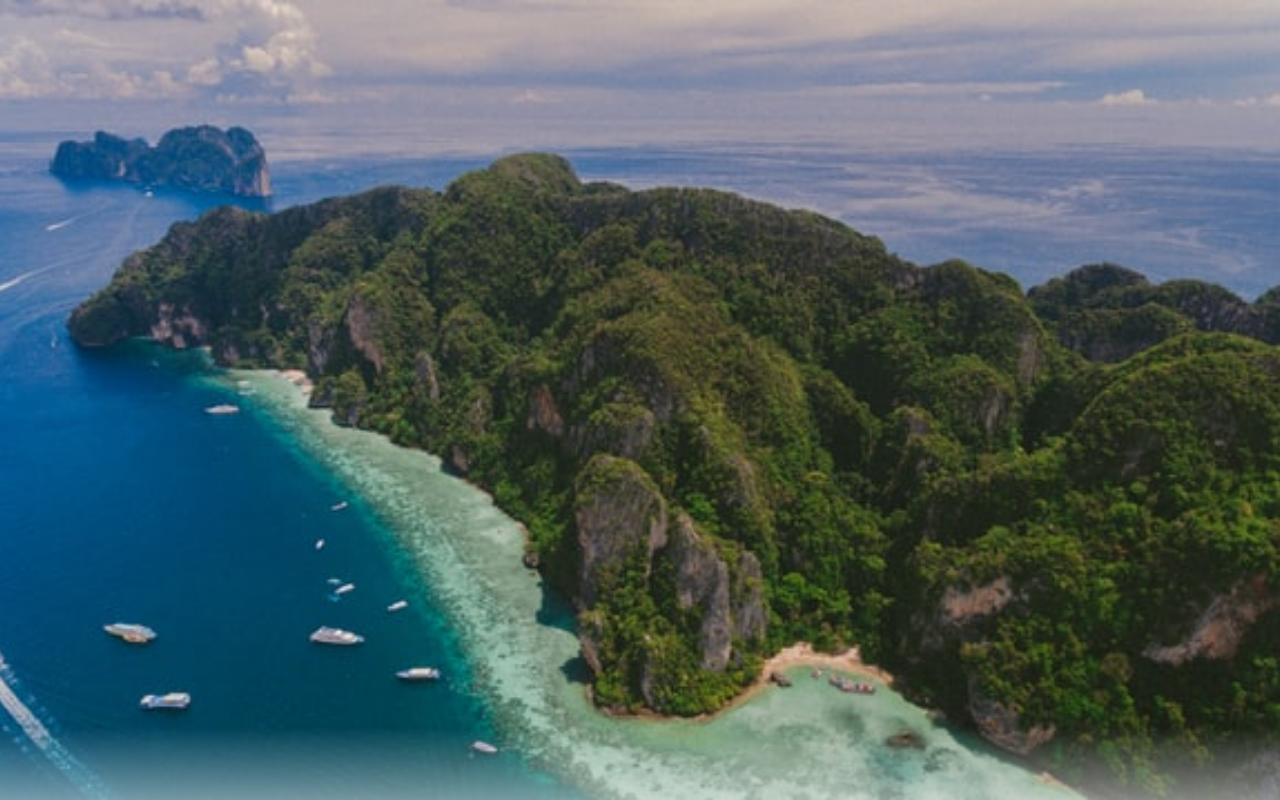
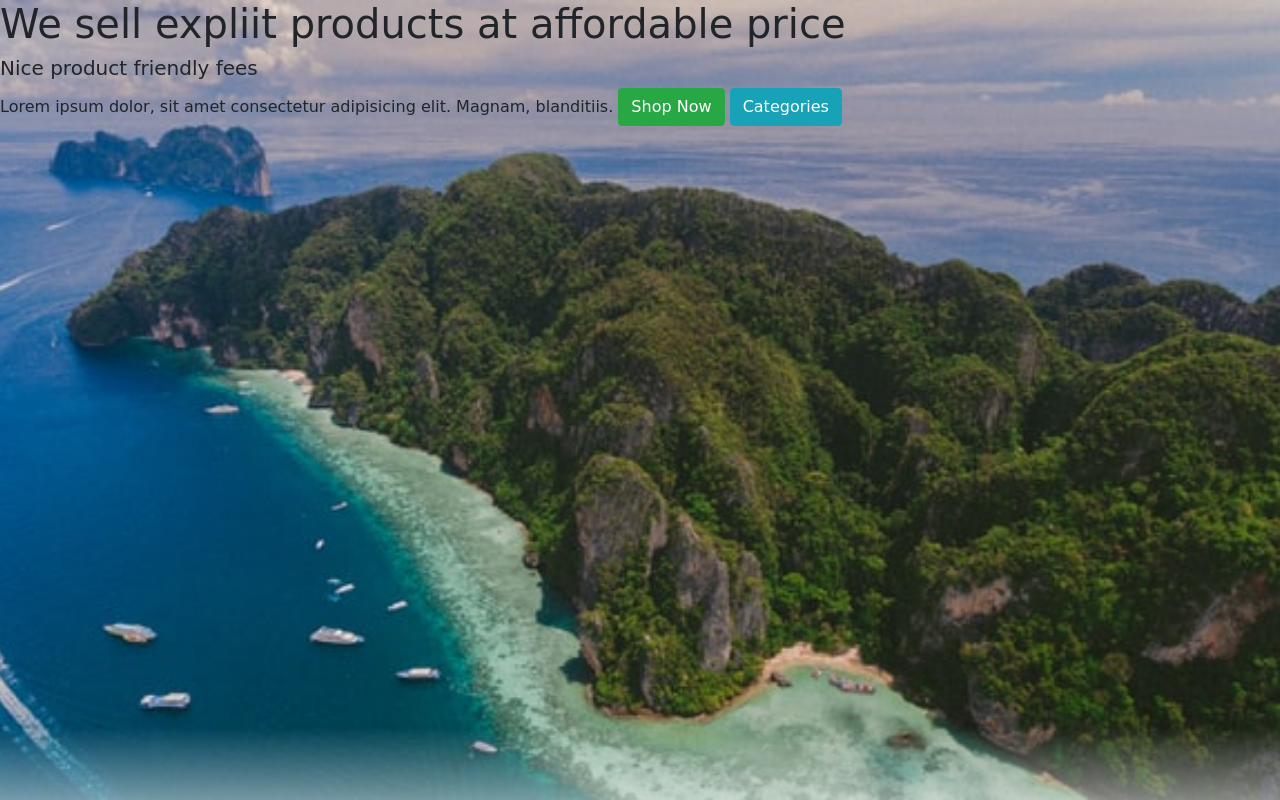
Before and after one commit to Jayson7/stack-of-django-projects-, a Django app: page / in a window 1280 px wide. Shown: the part 120-920 px from the top of the page. Run offline with Django 3.2, Linux system fonts and the light colour scheme; data comes from the database, SQL or seed files in the repository; both versions use the stored data as it was after the commit; parts of the project's set-up code (start-up, migrations or seed data) failed here and were passed over; some libraries are stand-ins or nearby versions.

Commit message:
cart total integration and cart item bug fixing in progress

```diff
--- a/ecommerce/Templates/index.html
+++ b/ecommerce/Templates/index.html
@@ -62,7 +62,16 @@
             </div>
         </nav>
     </header>
-    <div class="landing-page"></div>
+    <div class="landing-page">
+        <div class="wrapper">
+            <h1>We sell expliit products at affordable price</h1>
+            <h5>Nice product <span>friendly fees</span></h5>
+            Lorem ipsum dolor, sit amet consectetur adipisicing elit. Magnam, blanditiis.
+
+            <div class="btn btn-success">Shop Now</div>
+            <div class="btn btn-info">Categories</div>
+        </div>
+    </div>
     <div class="section1"></div>
     {% endblock %}
 </body>
--- a/ecommerce/apps/admin.py
+++ b/ecommerce/apps/admin.py
@@ -6,3 +6,4 @@ admin.site.register(Product)
 # admin.site.register(Cart)
 admin.site.register(Categories)
 admin.site.register(CartItem)
+admin.site.register(GrandTotal)
--- a/ecommerce/apps/models.py
+++ b/ecommerce/apps/models.py
@@ -48,7 +48,9 @@ class CartItem(models.Model):
 
         return str(self.product)
 
-
+    # grand total
+class GrandTotal(models.Model):
+    total = models.PositiveIntegerField(default=0)
 
 
 
--- a/ecommerce/apps/views.py
+++ b/ecommerce/apps/views.py
@@ -1,6 +1,7 @@
 from django.shortcuts import render, redirect
 from .models import *
 from django.contrib.auth.models import User
+from django.db.models import Sum
 
 # Create your views here.
 
@@ -99,4 +100,7 @@ def cart(request):
 
     counter = all_cart_products.count()
     context["counter"] = counter
+    context["grandtotal"] = all_cart_products.aggregate(Sum("amount"))
+    grandtotal = context["grandtotal"]
+    print(grandtotal)
     return render(request, "cart.html", context )
```
Also changed, not shown: ecommerce/db.sqlite3.
